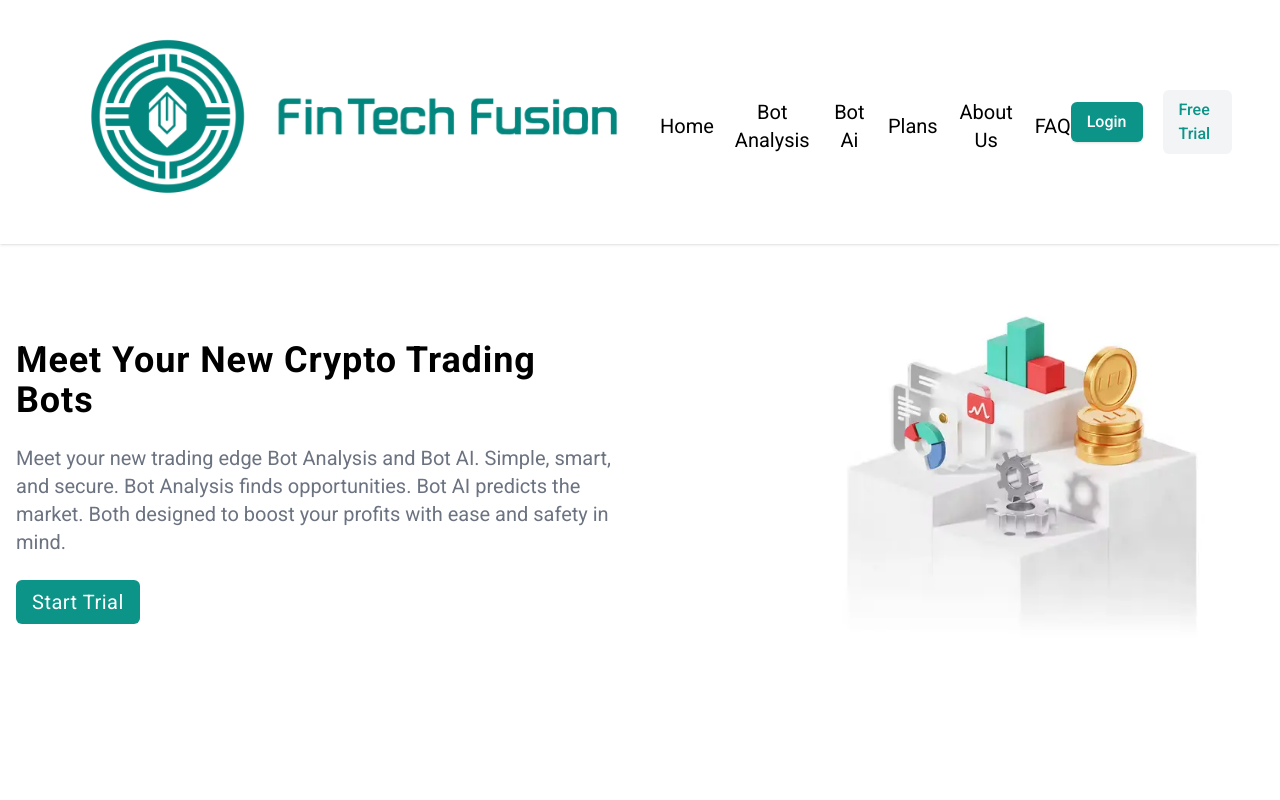
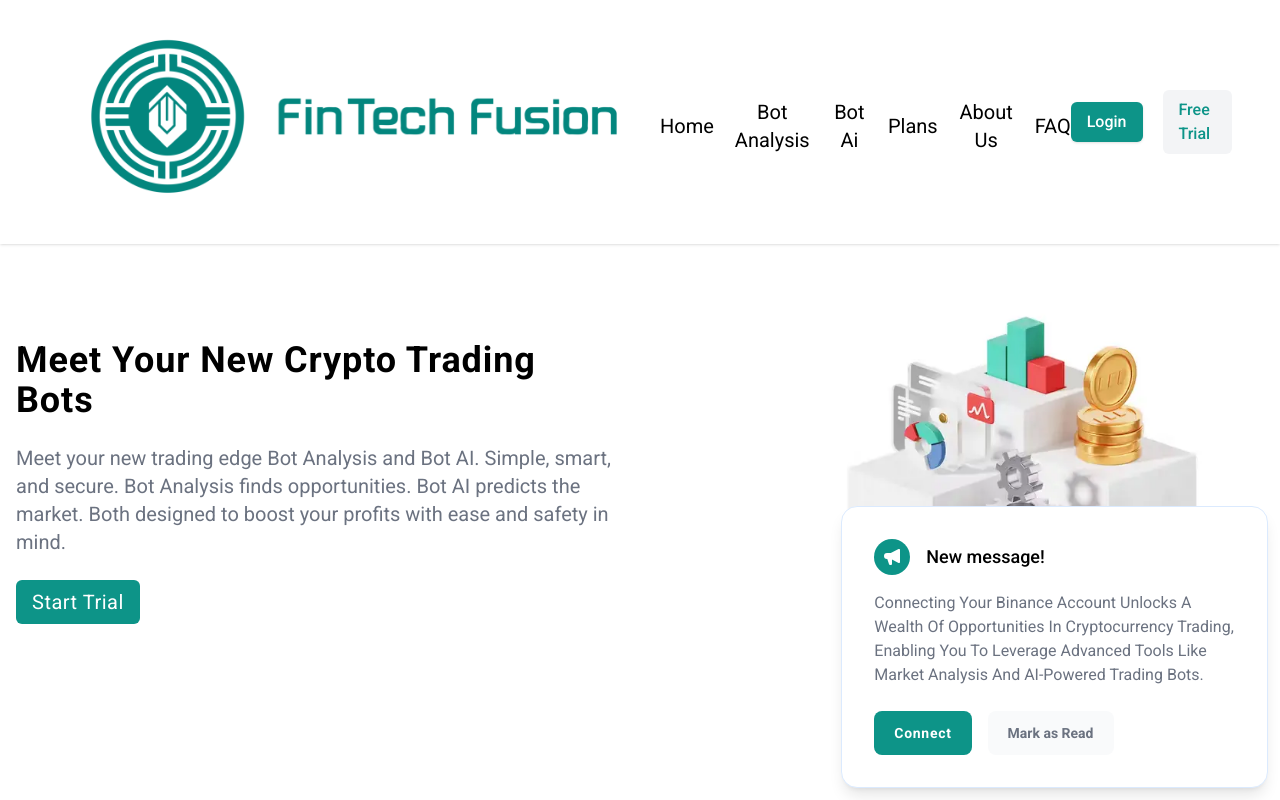
Before and after one commit to FinTechFusion/frontend, a Next.js app: page / in a window 1280 px wide. Shown: the top 800 px of the page. Built offline with nearby package versions, Linux system fonts and the light colour scheme.

Commit message:
adding popup binance menue to show once to users

```diff
--- a/src/app/_components/Hero.tsx
+++ b/src/app/_components/Hero.tsx
@@ -2,6 +2,9 @@
 import homeImage from '/public/assets/images/headerimg.webp';
 import Link from "next/link";
 import { MainBtn } from "./common/Buttons/MainBtn";
+import dynamic from "next/dynamic";
+const BinancePopup = dynamic(() => import("./Popups/BinancePopup"), { ssr: false });
+
 export default function Hero() {
    return (
       <div className="container mx-auto grid grid-cols-1 md:grid-cols-2 md:gap-12 md:justify-center justify-start items-start md:space-x-40 md:space-y-0 space-y-4 md:min-h-[vh] min-h-[95vh] mt-12" >
@@ -25,6 +28,7 @@
                sizes="(max-width: 768px) 100vw, 800px"
             />
          </div>
+         <BinancePopup />
       </div >
    )
 }
--- /dev/null
+++ b/src/app/_components/Popups/BinancePopup.tsx
@@ -0,0 +1,66 @@
+"use client"
+import { useState, useEffect } from "react";
+import Link from "next/link";
+import { useAuth } from "@/context/AuthContext";
+
+export default function BinancePopup() {
+   // Initialize state based on localStorage to prevent flickering on page load
+   const [isVisible, setIsVisible] = useState(() => {
+      // Check if the popup has been dismissed on the initial render
+      if (typeof window !== 'undefined') {
+         return !localStorage.getItem("binancePopupDismissed");
+      }
+      return false; // Default to not showing if running server-side
+   });
+
+   const { user } = useAuth();
+
+   // Handle dismissing the popup
+   const handleMarkAsRead = () => {
+      setIsVisible(false);
+      localStorage.setItem("binancePopupDismissed", "true"); // Store in localStorage to prevent showing again
+   };
+
+   return (
+      <>
+         {!user?.is_binance && isVisible && (
+            <div className="fixed bottom-3 right-3 bg-secondary rounded-2xl border border-blue-100 bg-white p-4 shadow-lg sm:p-6 lg:p-8 md:w-1/3 z-50" role="alert">
+               <div className="flex items-center gap-4">
+                  <span className="shrink-0 rounded-full bg-primary-600 p-2 text-secondary">
+                     <svg
+                        className="size-5"
+                        fill="currentColor"
+                        xmlns="http://www.w3.org/2000/svg"
+                     >
+                        <path
+                           clipRule="evenodd"
+                           d="M18 3a1 1 0 00-1.447-.894L8.763 6H5a3 3 0 000 6h.28l1.771 5.316A1 1 0 008 18h1a1 1 0 001-1v-4.382l6.553 3.276A1 1 0 0018 15V3z"
+                           fillRule="evenodd"
+                        />
+                     </svg>
+                  </span>
+
+                  <p className="font-medium sm:text-lg">New message!</p>
+               </div>
+
+               <p className="mt-4 text-gray-500 capitalize">
+                  Connecting your Binance account unlocks a wealth of opportunities in cryptocurrency trading, enabling you to leverage advanced tools like market analysis and AI-powered trading bots.
+               </p>
+
+               <div className="mt-6 sm:flex sm:gap-4">
+                  <Link
+                     className="inline-block w-full rounded-lg bg-primary-600 hover:bg-primary-700 px-5 py-3 text-center text-sm font-semibold text-secondary sm:w-auto tracking-wider"
+                     href="/site/exchange/connect"
+                  >
+                     Connect
+                  </Link>
+
+                  <button className="mt-2 inline-block w-full rounded-lg bg-gray-50 px-5 py-3 text-center text-sm font-semibold text-gray-500 sm:mt-0 sm:w-auto hover:bg-primary-600 hover:text-secondary" onClick={handleMarkAsRead}>
+                     Mark as Read
+                  </button>
+               </div>
+            </div>
+         )}
+      </>
+   );
+}
--- a/src/app/_components/common/dashboad/BotLogs/Botlogs.tsx
+++ b/src/app/_components/common/dashboad/BotLogs/Botlogs.tsx
@@ -1,12 +1,11 @@
 "use client";
+
 import { useState, useEffect } from "react";
-import Loading from '@/app/_components/common/loading/Loading';
 import { getTokenFromStorage } from "@/context/AuthContext";
 import { API_BASE_URL } from "@/utils/api";
 // @ts-ignore
 import ndjsonStream from "can-ndjson-stream";
 
-// Define the expected shape of the log data
 interface Log {
    timestamp: string;
    message: string;
@@ -14,57 +13,79 @@
 
 export default function BotLogs() {
    const [logs, setLogs] = useState<Log[]>([]);
-   const [isLoading, setIsLoading] = useState(true);
-   const [error, setError] = useState<string | null>(null);
-   const accessToken = getTokenFromStorage("access_token");
+   const [rawOutput, setRawOutput] = useState<string[]>([]);
 
    useEffect(() => {
       const fetchLogs = async () => {
+         const accessToken = getTokenFromStorage("access_token");
+         if (!accessToken) {
+            console.error("No access token found");
+            setRawOutput(prev => [...prev, "Error: No access token found"]);
+            return;
+         }
+
          try {
             const response = await fetch(`${API_BASE_URL}/users/me/orders/logs`, {
                method: "GET",
                headers: {
-                  "Content-Type": "application/json",
                   authorization: `Bearer ${accessToken}`,
                },
             });
 
             if (!response.ok) {
-               throw new Error(`Error: ${response.status}`);
+               throw new Error(`HTTP error! status: ${response.status}`);
             }
 
-            const reader = ndjsonStream(response.body).getReader();
+            const exampleStream = ndjsonStream(response.body);
+            const reader = exampleStream.getReader();
 
-            console.log(response);
-            console.log(reader);
-            const logs: Log[] = [];
+            const readChunk = async (): Promise<void> => {
+               const { done, value } = await reader.read();
+               if (done) {
+                  setRawOutput(prev => [...prev, "Stream complete"]);
+                  return;
+               }
 
-            // while (true) {
-            //    const { done, value } = await reader.read();
-            //    if (done) break;
-            //    logs.push(value);
-            // }
-            setLogs(logs);
-            setIsLoading(false);
-         } catch (error: any) {
-            setError(error.message);
-            setIsLoading(false);
+               // Log raw value
+               console.log("Received value:", value);
+               setRawOutput(prev => [...prev, JSON.stringify(value)]);
+
+               // Add to logs if it matches the Log interface
+               if (typeof value === 'object' && value !== null && 'timestamp' in value && 'message' in value) {
+                  setLogs(prevLogs => [...prevLogs, value as Log]);
+               }
+
+               await readChunk();
+            };
+
+            await readChunk();
+         } catch (err) {
+            console.error("Error fetching logs:", err);
+            setRawOutput(prev => [...prev, `Error: ${err instanceof Error ? err.message : "An unknown error occurred"}`]);
          }
       };
 
       fetchLogs();
    }, []);
 
-   if (isLoading) return <Loading />;
-   if (error) return <p>{error}</p>;
-
    return (
       <div className="bot-logs py-2">
-         <h3 className="text-xl font-medium capitalize text-dark w-fit py-2 border-b-2 border-primary-600">Bot Logs</h3>
+         <h3 className="text-xl font-medium capitalize text-dark w-fit py-2 border-b-2 border-primary-600">
+            Bot Logs
+         </h3>
          <div className="log-output bg-gray-200 p-3 my-2 rounded-md overflow-y-auto max-h-52">
+            <h4 className="font-bold">Parsed Logs:</h4>
             {logs.map((log, index) => (
                <p key={index} className="bg-gray-100 text-lg p-2 rounded-md my-3">
-                  {log.timestamp} - {log.timestamp}
+                  {log.timestamp} - {log.message}
+               </p>
+            ))}
+         </div>
+         <div className="raw-output bg-gray-200 p-3 my-2 rounded-md overflow-y-auto max-h-52">
+            <h4 className="font-bold">Raw Output:</h4>
+            {rawOutput.map((output, index) => (
+               <p key={index} className="bg-gray-100 text-sm p-2 rounded-md my-1 font-mono">
+                  {output}
                </p>
             ))}
          </div>
```
